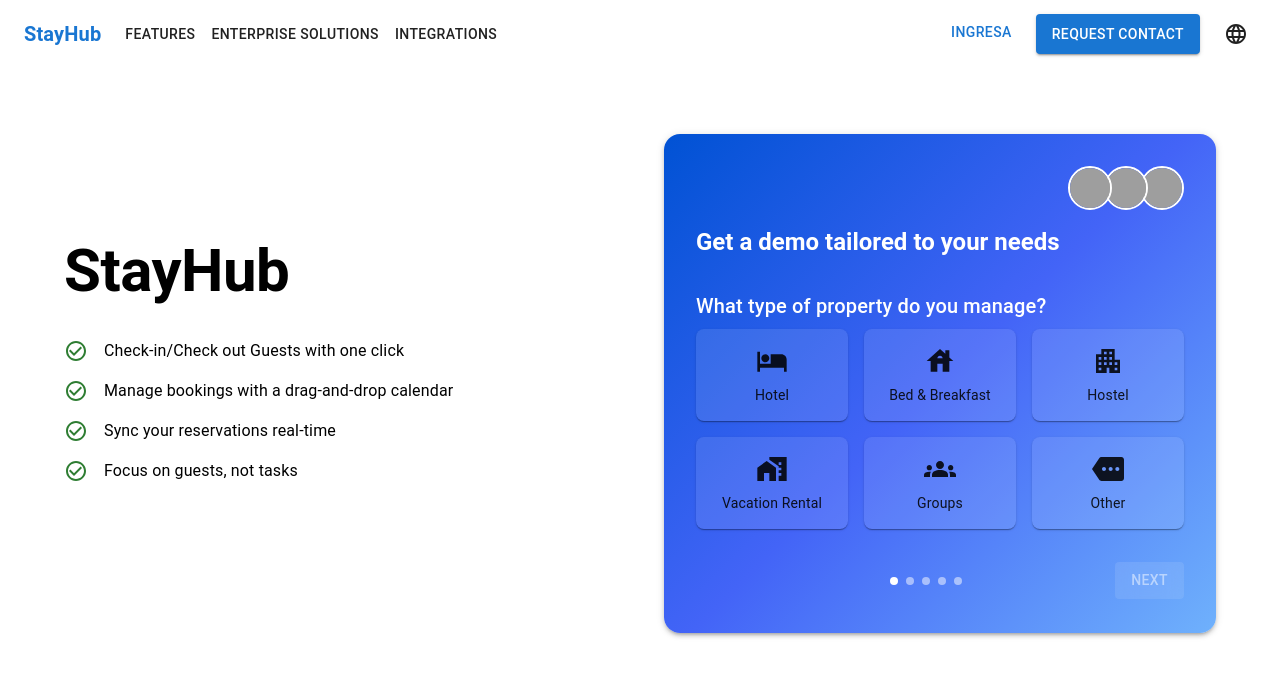
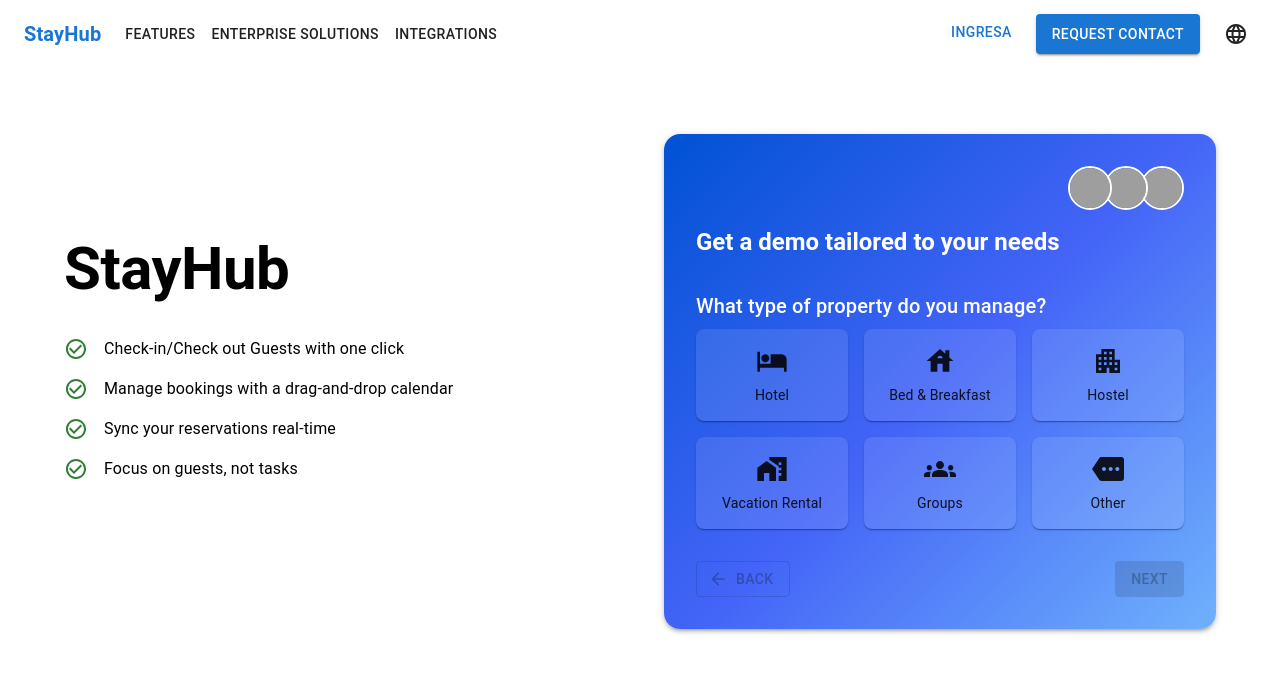
Before and after one commit to stayhubsite/stayhub, a Next.js app: page / in a window 1280 px wide. Shown: the top 676 px of the page. Built offline with nearby package versions, Linux system fonts and the light colour scheme; grey boxes are pictures that could not be loaded.

Commit message:
creando commits para los componentes

```diff
--- a/src/components/ModalsRL.tsx
+++ b/src/components/ModalsRL.tsx
@@ -1,63 +1,76 @@
 "use client";
-import * as React from "react";
-import Box from "@mui/material/Box";
-import Modal from "@mui/material/Modal";
-import Button from "@mui/material/Button";
 
+import * as React from "react"; // React para crear el componente
+import Box from "@mui/material/Box"; // Caja para el contenido del modal
+import Modal from "@mui/material/Modal"; // Componente modal (ventana emergente)
+import Button from "@mui/material/Button"; // Botón para interactuar
+
+// Aquí definimos cómo se verá el modal (ventana emergente)
 const style = {
-  position: "absolute",
-  top: "50%",
-  left: "50%",
-  transform: "translate(-50%, -50%)",
-  width: 400,
-  bgcolor: "background.paper",
-  border: "2px solid #000",
-  boxShadow: 24,
-  pt: 2,
-  px: 4,
-  pb: 3,
+  position: "absolute", // La posición será absoluta dentro de la pantalla
+  top: "50%", // Centrado verticalmente
+  left: "50%", // Centrado horizontalmente
+  transform: "translate(-50%, -50%)", // Ajusta para que quede perfectamente centrado
+  width: 400, // Ancho del modal
+  bgcolor: "background.paper", // Color de fondo del modal
+  border: "2px solid #000", // Borde negro de 2px
+  boxShadow: 24, // Sombra para que se vea "elevado"
+  pt: 2, // Espacio en la parte de arriba (padding top)
+  px: 4, // Espacio a los lados (padding horizontal)
+  pb: 3, // Espacio en la parte de abajo (padding bottom)
 };
 
+// Aquí creamos el componente principal del modal
 export default function ModalRL() {
+  // Estado que controla si el modal está abierto o cerrado
   const [open, setOpen] = React.useState(false);
+
+  // Estado que controla qué paso se está mostrando: inicio, registro o login
   const [step, setStep] = React.useState<"initial" | "register" | "login">(
-    "initial"
+    "initial" // Comienza en la vista inicial
   );
 
   const handleOpen = () => {
-    setStep("initial");
-    setOpen(true);
+    setStep("initial"); // Siempre comenzamos en la vista inicial
+    setOpen(true); // Cambiamos el estado para abrir el modal
   };
 
   const handleClose = () => {
-    setOpen(false);
-    setStep("initial"); // Reinicia a la vista inicial
+    setOpen(false); // Cerramos el modal
+    setStep("initial"); // Reiniciamos la vista a la inicial
   };
 
+  // Función para cambiar a la vista de registro
   const handleRegisterClick = () => {
-    setStep("register");
+    setStep("register"); // Cambiamos el paso a registro
   };
 
+  // Función para cambiar a la vista de login
   const handleLoginClick = () => {
-    setStep("login");
+    setStep("login"); // Cambiamos el paso a login
   };
 
+  // Lo que se verá en pantalla
   return (
     <div>
       <Button onClick={handleOpen}>Ingresa</Button>
+
+      {/* Modal que aparece cuando el estado `open` es verdadero */}
       <Modal
         open={open}
-        onClose={handleClose}
-        aria-labelledby="modal-title"
-        aria-describedby="modal-description"
+        onClose={handleClose} // Se cierra cuando haces clic afuera o llamas a esta función
+        aria-labelledby="modal-title" // Accesibilidad: título del modal
+        aria-describedby="modal-description" // Accesibilidad: descripción del modal
       >
         <Box sx={{ ...style, width: 400 }}>
+          {/* Vista inicial: opciones para registro o login */}
           {step === "initial" && (
             <>
               <h2 id="modal-title">Bienvenido</h2>
               <p id="modal-description">
                 Selecciona una opción para continuar.
               </p>
+              {/* Botones para cambiar de vista */}
               <Button onClick={handleRegisterClick} sx={{ m: 1 }}>
                 Registro
               </Button>
@@ -66,23 +79,27 @@
               </Button>
             </>
           )}
+
+          {/* Vista de registro */}
           {step === "register" && (
             <>
               <h2 id="modal-title">Registro</h2>
               <p id="modal-description">
                 Por favor, completa tus datos para registrarte.
               </p>
-              {/* Aquí puedes agregar un formulario de registro */}
+              {/* Aquí puedes agregar un formulario para registro */}
               <Button onClick={handleClose}>Cerrar</Button>
             </>
           )}
+
+          {/* Vista de login */}
           {step === "login" && (
             <>
               <h2 id="modal-title">Login</h2>
               <p id="modal-description">
                 Ingresa tus credenciales para acceder.
               </p>
-              {/* Aquí puedes agregar un formulario de login */}
+              {/* Aquí puedes agregar un formulario para login */}
               <Button onClick={handleClose}>Cerrar</Button>
             </>
           )}
--- a/src/components/MultiStepForm.tsx
+++ b/src/components/MultiStepForm.tsx
@@ -1,7 +1,8 @@
+// Importaciones necesarias para trabajar con React, animaciones y MUI (Material UI)
 "use client";
 
 import { useState } from "react";
-import { motion, AnimatePresence } from "framer-motion";
+import { motion, AnimatePresence } from "framer-motion"; // Animaciones de framer-motion
 import {
   Box,
   Typography,
@@ -17,7 +18,7 @@
   MenuItem,
   InputLabel,
   FormControl,
-} from "@mui/material";
+} from "@mui/material"; // Componentes de Material UI
 import {
   Hotel,
   HomeWork,
@@ -28,8 +29,9 @@
   ArrowBack,
   Check,
   Flag,
-} from "@mui/icons-material";
+} from "@mui/icons-material"; // Iconos de Material UI
 
+// Lista de tipos de propiedades con sus iconos
 const propertyTypes = [
   { id: "hotel", label: "Hotel", icon: Hotel },
   { id: "bnb", label: "Bed & Breakfast", icon: House },
@@ -39,6 +41,7 @@
   { id: "other", label: "Other", icon: More },
 ];
 
+// Lista de países para el formulario
 const countries = [
   { code: "US", name: "United States" },
   { code: "GB", name: "United Kingdom" },
@@ -48,8 +51,12 @@
   // Add more countries as needed
 ];
 
+// Componente principal del formulario multi-pasos
 export default function MultiStepForm() {
+  // Estado para controlar el paso actual del formulario
   const [step, setStep] = useState(0);
+
+  // Estado para almacenar los datos del formulario
   const [formData, setFormData] = useState({
     propertyType: "",
     name: "",
@@ -60,17 +67,24 @@
     companyName: "",
     phoneNumber: "",
   });
+
+  // Estado para controlar el estado de carga (loading)
   const [isLoading, setIsLoading] = useState(false);
+
+  // Usamos el tema de MUI
   const theme = useTheme();
 
+  // Función para avanzar al siguiente paso
   const handleNext = () => {
     setStep((prev) => prev + 1);
   };
 
+  // Función para retroceder al paso anterior
   const handleBack = () => {
     setStep((prev) => prev - 1);
   };
 
+  // Función para manejar el cambio de los inputs de tipo texto
   const handleInputChange = (
     e: React.ChangeEvent<HTMLInputElement | HTMLTextAreaElement>
   ) => {
@@ -78,6 +92,7 @@
     setFormData((prev) => ({ ...prev, [name]: value }));
   };
 
+  // Función para manejar el cambio de los selectores (como país o idioma)
   const handleSelectChange = (
     e: React.ChangeEvent<{ name?: string; value: unknown }>
   ) => {
@@ -86,34 +101,37 @@
     setFormData((prev) => ({ ...prev, [name]: value }));
   };
 
+  // Función para validar si el paso actual es válido (revisando los datos ingresados)
   const isStepValid = () => {
     switch (step) {
       case 0:
-        return !!formData.propertyType;
+        return !!formData.propertyType; // Verifica si se seleccionó un tipo de propiedad
       case 1:
-        return !!formData.name && !!formData.email;
+        return !!formData.name && !!formData.email; // Verifica si se ingresaron nombre y email
       case 2:
-        return !!formData.roomCount;
+        return !!formData.roomCount; // Verifica si se ingresó el número de habitaciones
       case 3:
-        return !!formData.country && !!formData.language;
+        return !!formData.country && !!formData.language; // Verifica si se seleccionó país y idioma
       case 4:
-        return !!formData.companyName && !!formData.phoneNumber;
+        return !!formData.companyName && !!formData.phoneNumber; // Verifica si se ingresaron empresa y teléfono
       default:
         return false;
     }
   };
 
+  // Función para manejar el envío del formulario
   const handleSubmit = async (e: React.FormEvent) => {
     e.preventDefault();
     setIsLoading(true);
-    // Simular una carga de 2 segundos
+    // Simula un proceso de carga de 2 segundos
     await new Promise((resolve) => setTimeout(resolve, 2000));
-    console.log("Form submitted:", formData);
+    console.log("Form submitted:", formData); // Muestra los datos del formulario en la consola
     setIsLoading(false);
-    // Here you would typically send the data to your backend
+    // Aquí se enviaría los datos a un servidor
   };
 
   return (
+    // Contenedor principal del formulario con un fondo de gradiente y algunos estilos
     <Paper
       elevation={3}
       sx={{
@@ -139,8 +157,10 @@
         </Typography>
       </Box>
 
+      {/* Formulario que se maneja paso a paso */}
       <form onSubmit={handleSubmit}>
         <AnimatePresence mode="wait">
+          {/* Animación que cambia con cada paso */}
           <motion.div
             key={step}
             initial={{ y: -50, opacity: 0 }}
@@ -148,6 +168,7 @@
             exit={{ y: 50, opacity: 0 }}
             transition={{ type: "spring", stiffness: 300, damping: 30 }}
           >
+            {/* Paso 1: Selección del tipo de propiedad */}
             {step === 0 && (
               <Box>
                 <Typography variant="h6" gutterBottom>
@@ -202,6 +223,7 @@
               </Box>
             )}
 
+            {/* Paso 2: Información personal */}
             {step === 1 && (
               <Box>
                 <Typography variant="h6" gutterBottom>
@@ -230,6 +252,7 @@
               </Box>
             )}
 
+            {/* Paso 3: Número de habitaciones */}
             {step === 2 && (
               <Box>
                 <Typography variant="h6" gutterBottom>
@@ -248,6 +271,7 @@
               </Box>
             )}
 
+            {/* Paso 4: Ubicación y preferencias */}
             {step === 3 && (
               <Box>
                 <Typography variant="h6" gutterBottom>
@@ -283,6 +307,7 @@
               </Box>
             )}
 
+            {/* Paso 5: Datos finales */}
             {step === 4 && (
               <Box>
                 <Typography variant="h6" gutterBottom>
@@ -296,89 +321,41 @@
                   onChange={handleInputChange}
                   margin="normal"
                   required
-                  sx={{ mb: 2 }}
                 />
                 <TextField
                   fullWidth
                   label="Phone Number"
                   name="phoneNumber"
+                  type="tel"
                   value={formData.phoneNumber}
                   onChange={handleInputChange}
                   margin="normal"
                   required
-                  InputProps={{
-                    startAdornment: (
-                      <Typography variant="body1" sx={{ mr: 1 }}>
-                        +
-                        {countries.find((c) => c.code === formData.country)
-                          ?.code || ""}
-                      </Typography>
-                    ),
-                  }}
                 />
               </Box>
             )}
           </motion.div>
         </AnimatePresence>
 
-        <Box
-          sx={{
-            display: "flex",
-            justifyContent: "space-between",
-            alignItems: "center",
-            mt: 4,
-          }}
-        >
-          <IconButton
+        {/* Botones de navegación entre pasos */}
+        <Box sx={{ display: "flex", justifyContent: "space-between", mt: 3 }}>
+          <Button
             onClick={handleBack}
+            variant="outlined"
+            color="secondary"
             disabled={step === 0}
-            sx={{
-              color: "white",
-              visibility: step === 0 ? "hidden" : "visible",
-            }}
+            startIcon={<ArrowBack />}
           >
-            <ArrowBack />
-          </IconButton>
-          <Box sx={{ display: "flex", gap: 1 }}>
-            {[0, 1, 2, 3, 4].map((dot) => (
-              <Box
-                key={dot}
-                sx={{
-                  width: 8,
-                  height: 8,
-                  borderRadius: "50%",
-                  bgcolor: dot === step ? "white" : "rgba(255, 255, 255, 0.5)",
-                }}
-              />
-            ))}
-          </Box>
-          {step < 4 ? (
-            <Button
-              variant="contained"
-              onClick={handleNext}
-              disabled={!isStepValid()}
-              sx={{
-                bgcolor: "rgba(255, 255, 255, 0.2)",
-                color: "white",
-                "&:hover": {
-                  bgcolor: "rgba(255, 255, 255, 0.3)",
-                },
-                "&:disabled": {
-                  bgcolor: "rgba(255, 255, 255, 0.1)",
-                  color: "rgba(255, 255, 255, 0.5)",
-                },
-                backdropFilter: "blur(10px)",
-                transition: "all 0.3s ease",
-              }}
-            >
-              Next
-            </Button>
-          ) : (
-            <button>
-              <Flag sx={{ mr: 1 }} />
-              Finish
-            </button>
-          )}
+            Back
+          </Button>
+          <Button
+            variant="contained"
+            color="primary"
+            onClick={isStepValid() ? handleNext : undefined}
+            disabled={isLoading || !isStepValid()}
+          >
+            {step === 4 ? "Submit" : "Next"}
+          </Button>
         </Box>
       </form>
     </Paper>
```
Also changed, not shown: src/components/Navbar.tsx (+22 -11 lines).
